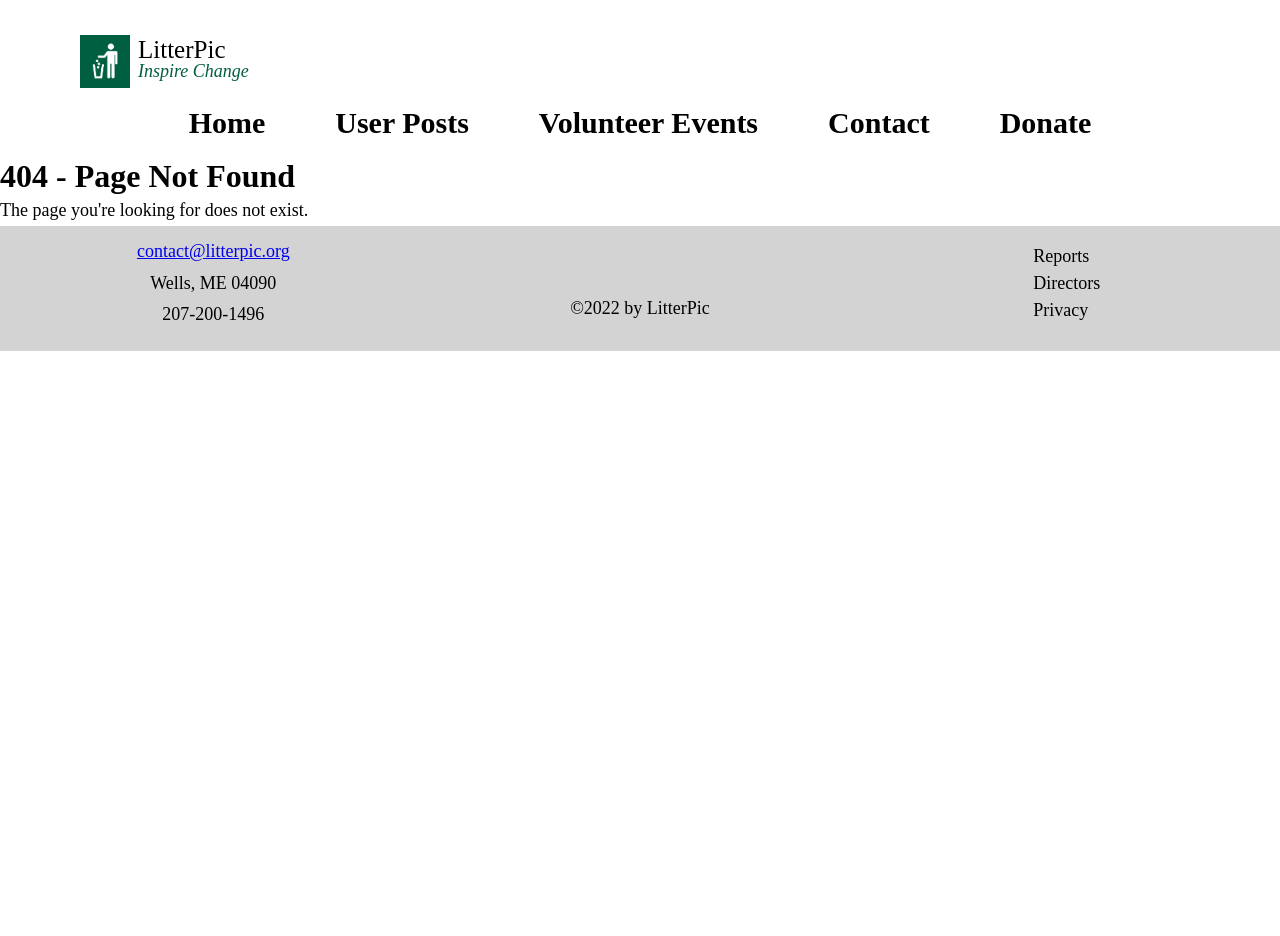
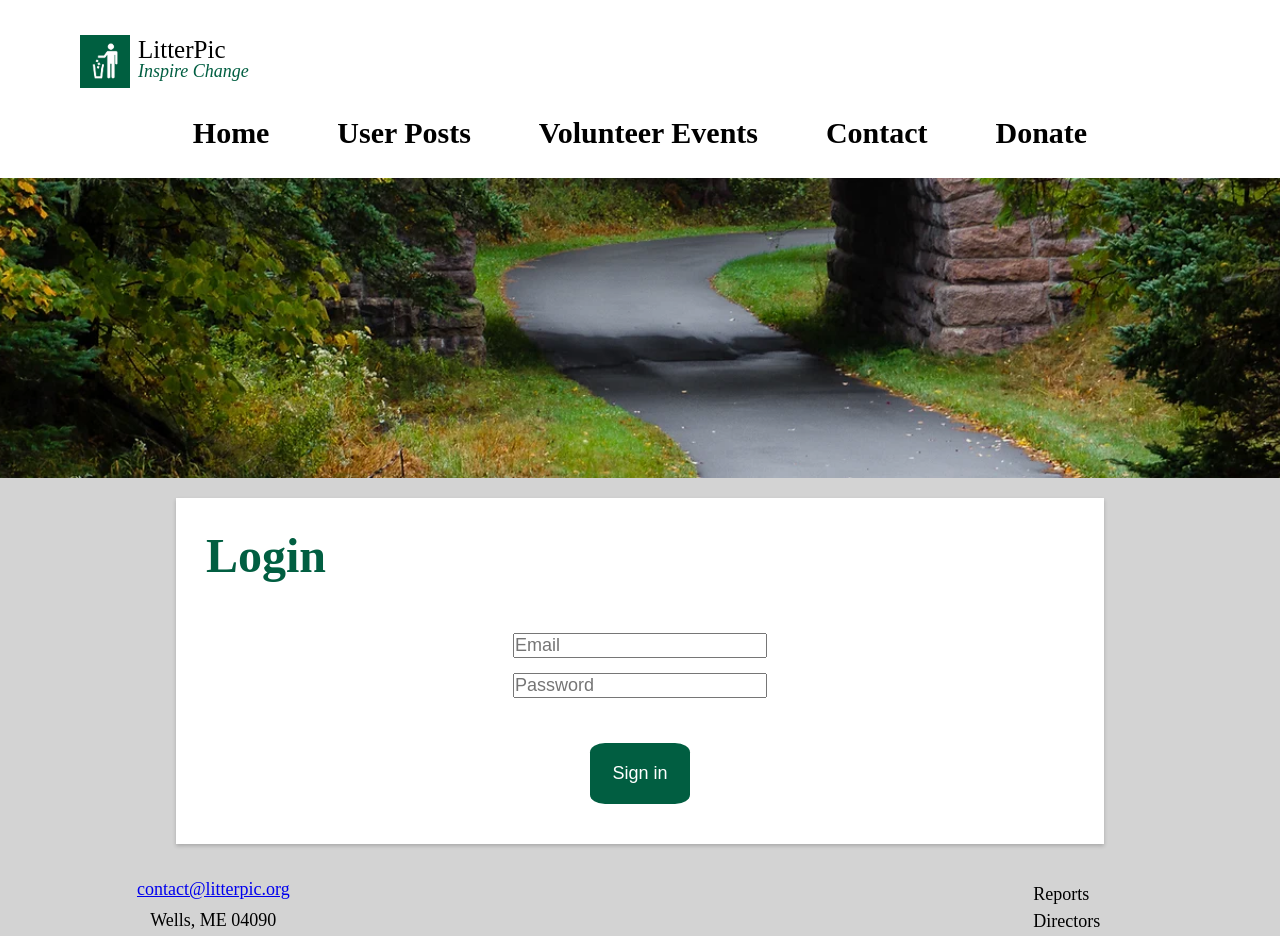
Before and after one commit to LitterPic/litterpic_org, a Next.js app: page /login in a window 1280 px wide. Before the commit this address had no page. Shown: the top 936 px of the page. Before the commit the page ends 800 px from the top, so only its background shows below. Built offline with nearby package versions, Linux system fonts and the light colour scheme; no server answers.

Commit message:
Updates to styling and addition of sign in page

```diff
--- /dev/null
+++ b/components/SignInForm.js
@@ -0,0 +1,38 @@
+import {useState} from 'react';
+import {signInWithEmailAndPassword} from 'firebase/auth';
+import {auth} from '../lib/firebase';
+import {useRouter} from 'next/router';
+
+export default function SignInForm() {
+    const [email, setEmail] = useState('');
+    const [password, setPassword] = useState('');
+    const router = useRouter();  // Get router instance
+
+    const handleSubmit = async (e) => {
+        e.preventDefault();
+
+        try {
+            await signInWithEmailAndPassword(auth, email, password);
+            if (router.query.redirectTo) {
+                // If the redirectTo query parameter is set, redirect to that page
+                router.push(router.query.redirectTo);
+            } else {
+                // If the redirectTo query parameter is not set, redirect to the home page
+                router.push('/');
+            }
+        } catch (error) {
+            console.error(error);
+        }
+    };
+
+    return (
+        <form className="sign-in-form" onSubmit={handleSubmit}>
+            <input className="sign-in-email" type="email" value={email} onChange={(e) => setEmail(e.target.value)}
+                   placeholder="Email" required/>
+            <input className="sign-in-password" type="password" value={password}
+                   onChange={(e) => setPassword(e.target.value)} placeholder="Password"
+                   required/>
+            <button className="sign-in-button" type="submit">Sign in</button>
+        </form>
+    );
+}
--- a/components/logobar.js
+++ b/components/logobar.js
@@ -1,8 +1,30 @@
 import {useRouter} from 'next/router';
-import React from 'react';
+import React, {useEffect, useState} from 'react';
+import {onAuthStateChanged, signOut} from 'firebase/auth';
+import {auth} from '../lib/firebase';
 
 const Logobar = () => {
+    const [user, setUser] = useState(null);
     const router = useRouter();
+
+    useEffect(() => {
+        const unsubscribe = onAuthStateChanged(auth, user => {
+            setUser(user);
+        });
+
+        return () => unsubscribe();
+    }, [auth]);
+
+    const handleSignOut = async () => {
+        try {
+            await signOut(auth);
+            setUser(null);
+            router.push('/login');
+        } catch (error) {
+            console.error('Error signing out:', error);
+        }
+    };
+
     return (
         <div className="logo-bar">
             <div className="logo-bar-left-content">
@@ -15,6 +37,18 @@ const Logobar = () => {
                     </div>
                 </div>
             </div>
+            {user ? (
+                <div className="logo-bar-right-content">
+                    <span>Welcome, {user.displayName || user.email}</span>
+                    <button onClick={handleSignOut}>Sign Out</button>
+                </div>
+            ) : (
+                router.pathname !== '/login' && (
+                    <div className="logo-bar-right-content">
+                        <button onClick={() => router.push('/login')}>Login</button>
+                    </div>
+                )
+            )}
         </div>
     );
 };
--- a/lib/firebase.js
+++ b/lib/firebase.js
@@ -1,8 +1,8 @@
 import {initializeApp} from 'firebase/app';
 import {getFirestore} from 'firebase/firestore';
 import {getStorage} from 'firebase/storage';
+import {getAuth} from 'firebase/auth';
 
-// Your Firebase configuration
 const firebaseConfig = {
     apiKey: "AIzaSyA-s9rMh2K9dDqJAERWj6EyQ4Qj3hlIRHg",
     authDomain: "litterpic-fa0bb.firebaseapp.com",
@@ -16,8 +16,9 @@ const firebaseConfig = {
 // Initialize Firebase app
 const app = initializeApp(firebaseConfig);
 
-// Get Firestore and Storage instances
+// Get Firestore, Storage, and Auth instances
 const db = getFirestore(app);
 const storage = getStorage(app);
+const auth = getAuth(app);
 
-export {app, db, storage};
+export {app, db, storage, auth};
--- /dev/null
+++ b/pages/login.js
@@ -0,0 +1,21 @@
+import SignInForm from '../components/SignInForm';
+import React from "react"; // adjust path according to your file structure
+
+export default function LoginPage() {
+    return (
+        <div>
+            <div className="banner">
+                <img src="/images/AboutUsBanner.webp" alt="Banner Image"/>
+            </div>
+
+            <div className="page">
+                <div className="content">
+                    <h1 className="heading-text">Login</h1>
+                    <div className="sign-in-form">
+                        <SignInForm/>
+                    </div>
+                </div>
+            </div>
+        </div>
+    );
+}
--- a/pages/reports.js
+++ b/pages/reports.js
@@ -1,6 +1,7 @@
 import React, {useState, useEffect} from 'react';
 import {db} from '../lib/firebase'; // Assuming the db object is exported from your firebase.js file
 import {collection, getDocs, query, where} from 'firebase/firestore';
+import withAuth from '../components/withAuth';
 
 const ReportsPage = () => {
     const [countries, setCountries] = useState([]);
@@ -223,4 +224,4 @@ const ReportsPage = () => {
     );
 };
 
-export default ReportsPage;
+export default withAuth(ReportsPage);
--- a/styles/styles.css
+++ b/styles/styles.css
@@ -86,6 +86,7 @@ h2.heading-text {
     justify-content: space-between;
     padding-left: 80px;
     padding-top: 30px;
+    padding-right: 30px;
     background-color: white;
 }
 
@@ -97,6 +98,13 @@ h2.heading-text {
 
 .logo-bar p {
     line-height: 1;
+}
+
+div.logo-bar-right-content {
+    display: flex;
+    flex-direction: column;
+    border-color: black;
+    border-width: 1px;
 }
 
 .logo-content {
@@ -117,6 +125,15 @@ h2.heading-text {
     margin-left: 8px;
 }
 
+.logo-bar button {
+    margin-right: auto;
+    margin-left: auto;
+    margin-top: 5px;
+    width: 100px;
+    border-radius: 15%;
+    font-size: 15px;
+}
+
 .tagline {
     color: #015e41;
     font-style: italic;
@@ -126,12 +143,15 @@ h2.heading-text {
 /* Nav Bar */
 nav {
     display: flex;
-    justify-content: center;
+    justify-content: space-between;
+    align-items: center;
+    margin: 0 auto;
+    width: 73%;
     height: 70px;
     font-size: 30px;
     font-weight: bold;
-    align-items: center;
     background-color: white;
+    padding: 10px;
 }
 
 nav a {
@@ -140,7 +160,9 @@ nav a {
 }
 
 nav button {
-    margin: 0 15px;
+    display: flex;
+    justify-content: space-evenly;
+    align-content: center;
     background: none;
     font: inherit;
     color: black;
@@ -204,6 +226,34 @@ nav button.active {
     color: black;
 }
 
+/* Login */
+.sign-in-form {
+    display: flex;
+    flex-direction: column;
+    justify-content: center;
+}
+
+.sign-in-email {
+    width: 250px;
+    font-size: 18px;
+    margin-left: auto;
+    margin-right: auto;
+}
+
+.sign-in-password {
+    width: 250px;
+    font-size: 18px;
+    margin-left: auto;
+    margin-right: auto;
+}
+
+.sign-in-button {
+    width: 100px;
+    margin-top: 30px;
+    margin-left: auto;
+    margin-right: auto;
+    border-radius: 15%;
+}
 
 /* Directors */
 .about_content {
@@ -261,6 +311,7 @@ nav button.active {
 .donorbox-images-container {
     display: flex;
     flex-direction: row;
+    justify-content: center;
 }
 
 .donorbox_container {
@@ -270,10 +321,15 @@ nav button.active {
 
 .donate-image-container {
     display: flex;
-    flex-direction: column;
-    margin-left: 20px;
-    margin-right: 40px;
-    margin-bottom: 40px;
+    flex-direction: row;
+    gap: 80px;
+}
+
+.donorbox-widget {
+    display: flex;
+    justify-content: center;
+    margin-bottom: 20px;
+
 }
 
 /* Contact */
@@ -287,7 +343,7 @@ nav button.active {
 .contact-container {
     width: 75%;
     height: 70%;
-    border-radius: 10px;
+    border-radius: 15px;
     background: linear-gradient(to bottom, #015e41, #000000);
     color: #fff;
     padding: 40px;
@@ -411,7 +467,7 @@ div.rbc-event.rbc-event-selected,
     display: flex;
     flex-direction: column;
     border: solid #015e41;
-    border-radius: 25px;
+    border-radius: 15px;
     height: auto;
     padding-top: 10px;
 }
@@ -614,9 +670,10 @@ div.rbc-event.rbc-event-selected,
 
     nav a,
     nav button {
-        display: inline-block;
-        font-size: 12px;
-        margin: 10px 0;
+        display: flex;
+        justify-content: center;
+        font-size: 14px;
+        width: 19%;
     }
 
     .banner {
@@ -664,12 +721,26 @@ div.rbc-event.rbc-event-selected,
 
     .donorbox-images-container {
         display: flex;
-        flex-direction: column;
+        flex-direction: row;
     }
 
     .donorbox_container {
         margin-top: 20px;
         flex: 0 0 auto;
+    }
+
+    .donate-image-container {
+        display: flex;
+        flex-direction: row;
+        margin-top: 20px;
+        gap: 40px;
+        justify-content: center;
+    }
+
+    .donate-image {
+        display: flex;
+        width: 25%;
+        height: auto;
     }
 
     .image_container {
@@ -855,6 +926,8 @@ div.rbc-event.rbc-event-selected,
     }
 
     nav {
+        display: flex;
+        justify-content: space-evenly;
         height: 50px;
         padding-top: 5px;
         padding-bottom: 10px;
@@ -864,9 +937,12 @@ div.rbc-event.rbc-event-selected,
 
     nav a,
     nav button {
-        display: inline-block;
-        font-size: 20px;
-        margin: 10px 5px;
+        display: flex;
+        justify-content: space-evenly;
+        font-size: 17px;
+        width: 19%;
+        margin-left: 8px;
+
     }
 
     .banner {
```
Also changed, not shown: components/withAuth.js (added, +36 -0 lines), pages/donate.js (+7 -5 lines).
